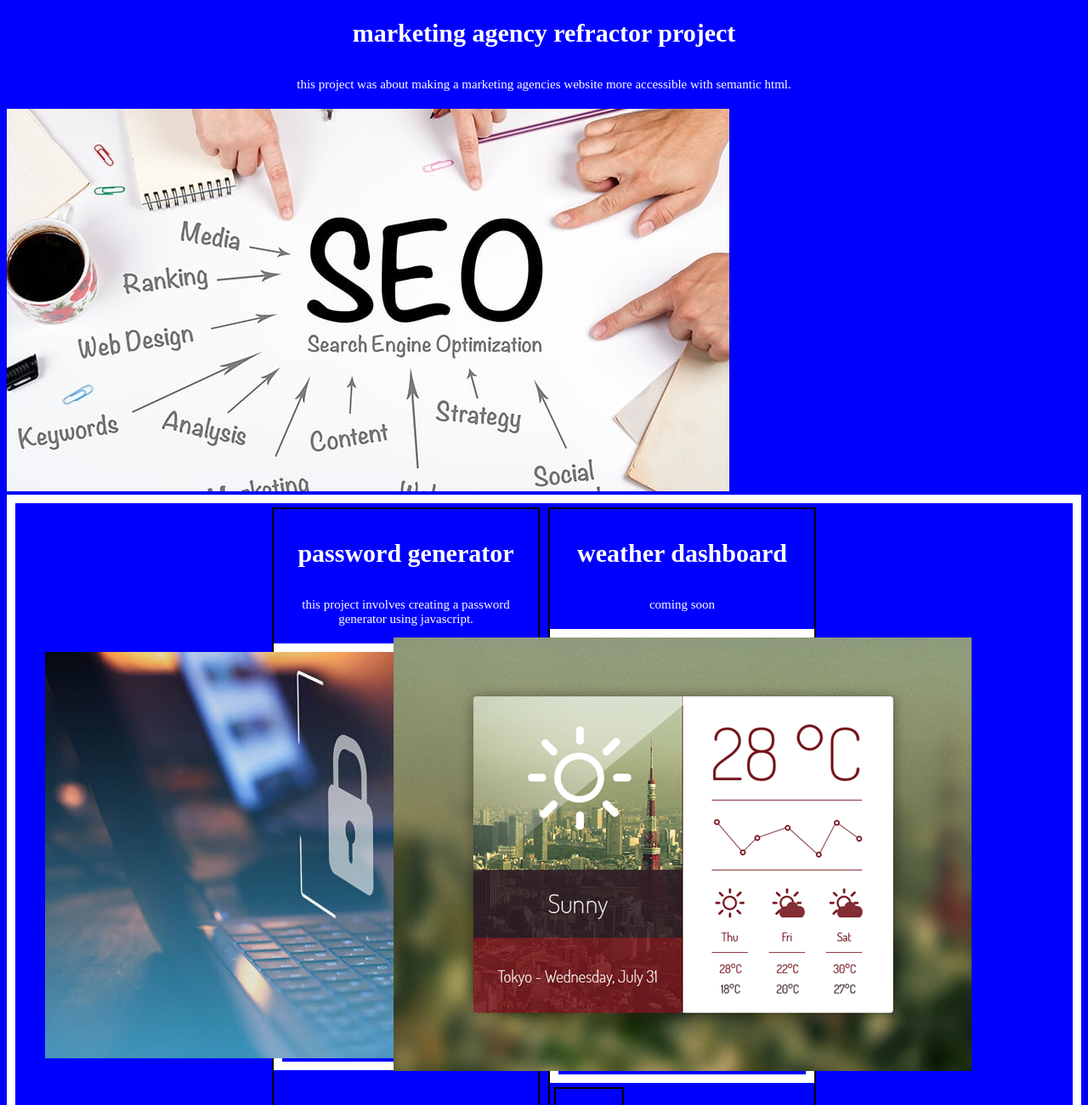
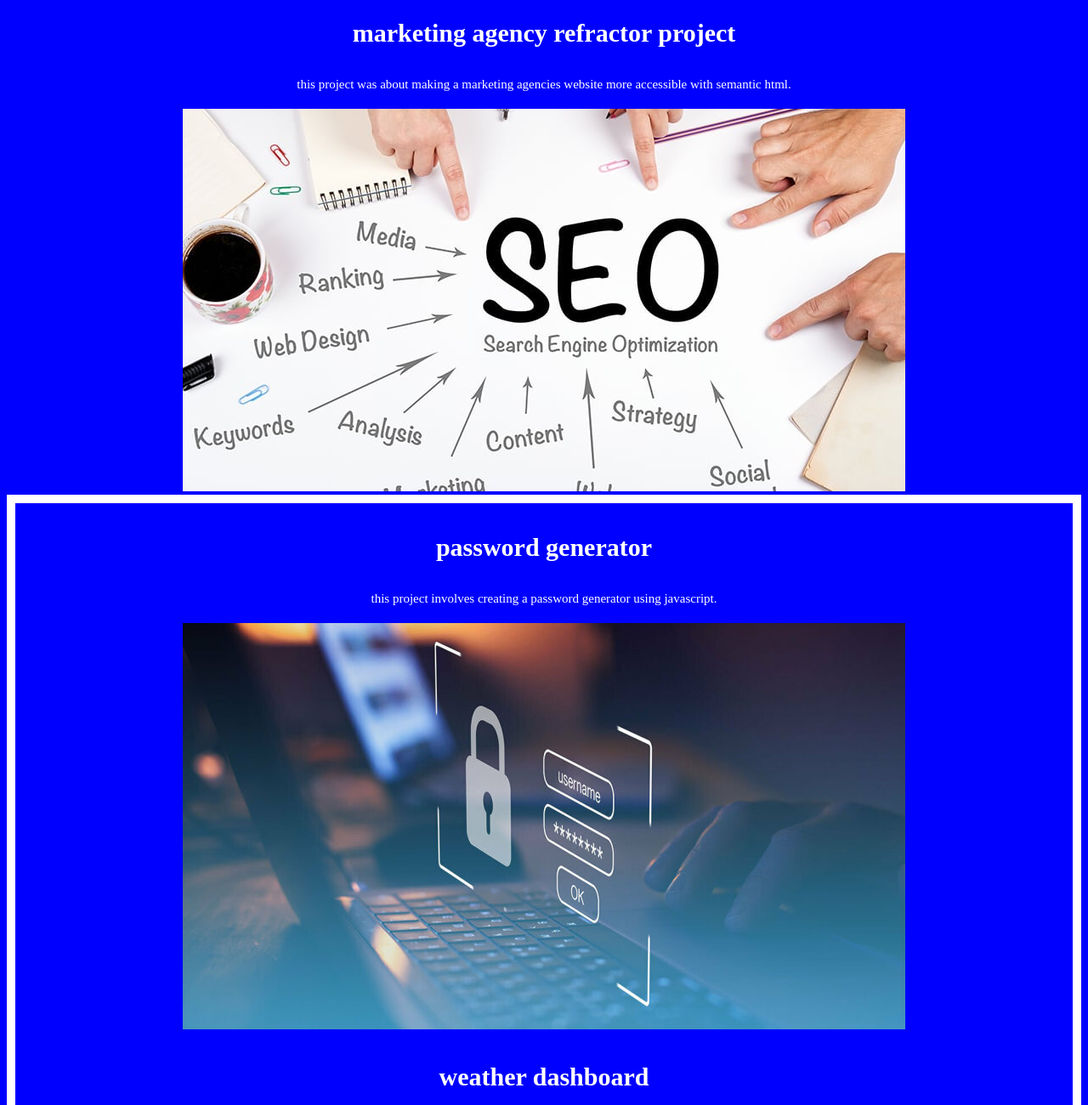
Before and after one commit to Saacidamin/portfolio, a plain HTML site: page index.html in a window 1280 px wide. Shown: the part 940-2240 px from the top of the page at 85% size. Drawn offline with Linux system fonts and the light colour scheme.

Commit message:
latest css commit 2

```diff
--- a/styles/assets/css/styles.css
+++ b/styles/assets/css/styles.css
@@ -76,13 +76,22 @@ margin: 20px;
 font-size: 15px;
 color: white;
 }
+
+
+
 .project-image{
   display: flex;
   flex-direction: column;
   align-items: center;
-  border-width: 10px;
-  border-style: solid;
-  border-color: white;
+  width: 100;
+  object-fit: contain;
+
+}
+
+.first-image{
+  display: flex;
+  flex-direction:column;
+  align-items: center;
 }
 
 .images{
@@ -100,10 +109,3 @@ height: 170px;
   border-width: 10px;
 
 }
-
-.project-card{
-border: 2px solid black;
-width: 25%;
-margin: 5px;
-
-}
```
